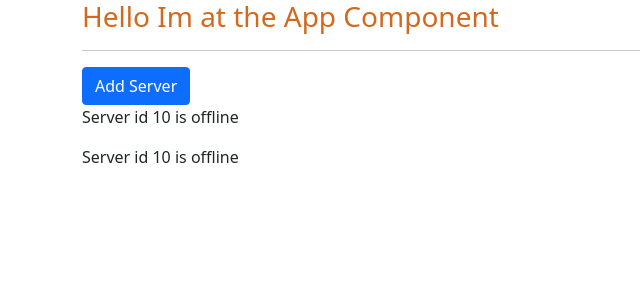
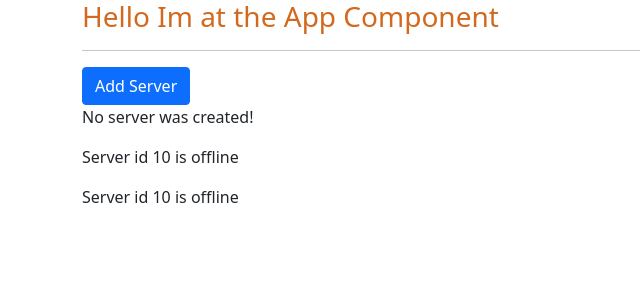
Before and after one commit to daking24/Angular-101, an Angular app: page / in a window 1280 px wide. Shown: the top 300 px of the page, without its empty margins (0-640 px from the left). Built offline with nearby package versions, Linux system fonts and the light colour scheme.

Commit message:
Event Binding

```diff
--- a/src/app/servers/servers.component.html
+++ b/src/app/servers/servers.component.html
@@ -1,3 +1,6 @@
-<button class="btn btn-primary" [disabled]="!allowNewServer">Add Server</button>
+<button class="btn btn-primary"
+[disabled]="!allowNewServer"
+(click)="onCreateServer()">Add Server</button>
+<p [innerText]="serverCreationStatus" ></p>
 <app-server></app-server>
 <app-server></app-server>
--- a/src/app/servers/servers.component.ts
+++ b/src/app/servers/servers.component.ts
@@ -9,6 +9,7 @@
 })
 export class ServersComponent implements OnInit {
   allowNewServer = false;
+  serverCreationStatus = 'No server was created!';
   constructor() {
     setTimeout(() => {
       this.allowNewServer = true;
@@ -18,4 +19,9 @@
   ngOnInit(): void {
   }
 
+  onCreateServer() {
+    this.serverCreationStatus = 'Server has been created';
+    return this.serverCreationStatus;
+  }
+
 }
```
